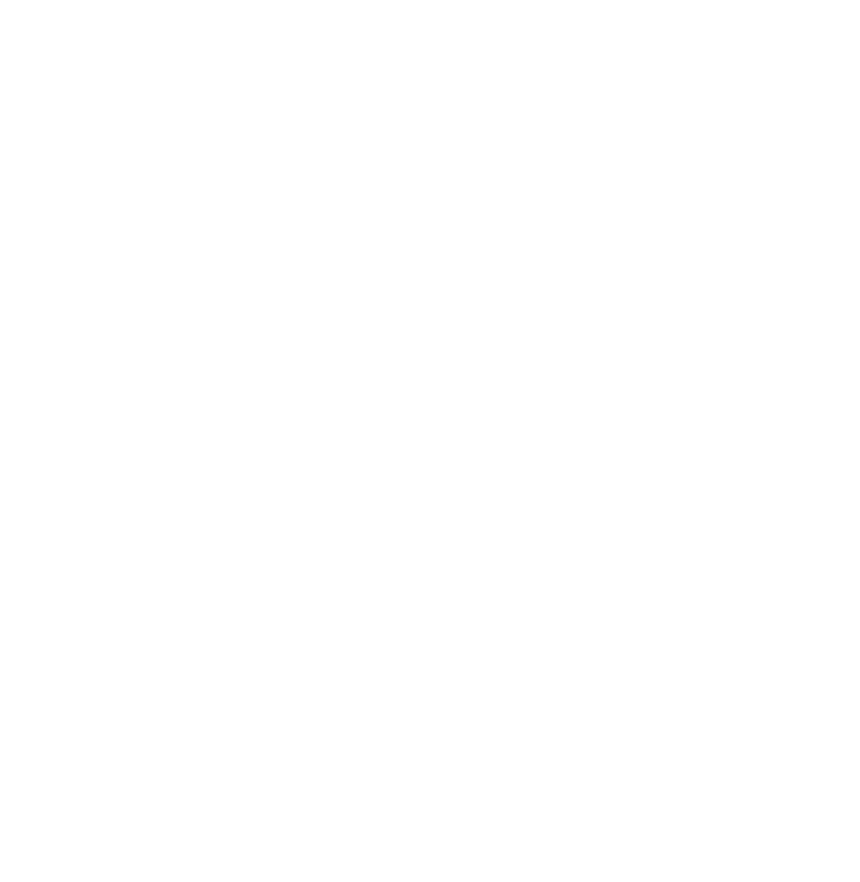
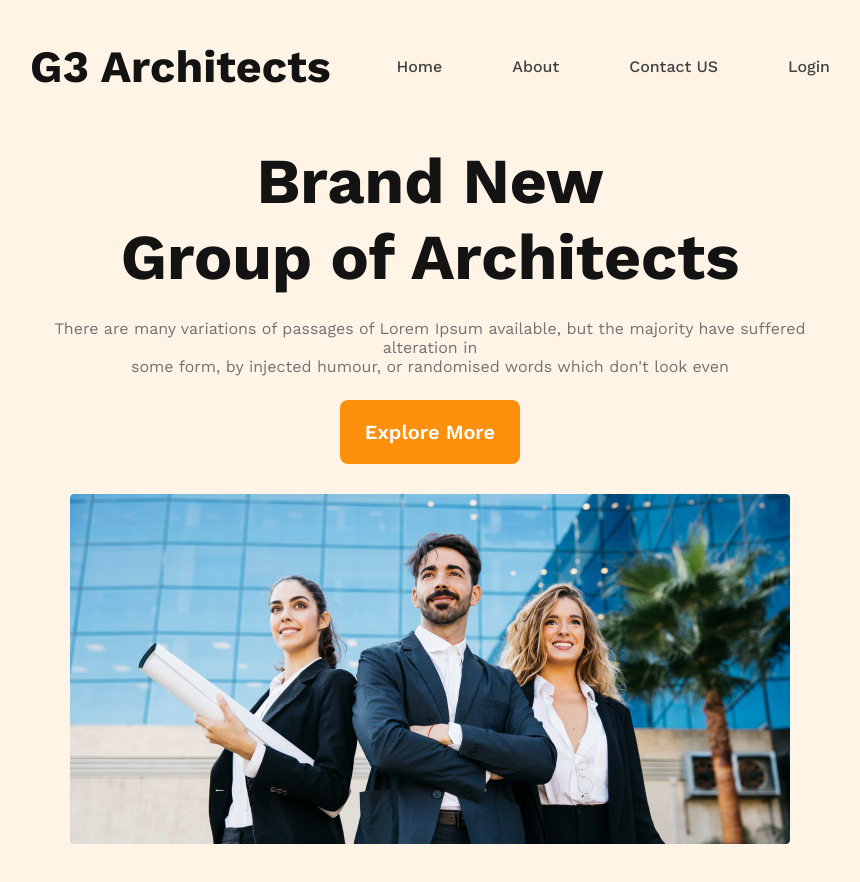
Before and after one commit to rakibaakter/g3-architects, a plain HTML site: page index.html in a window 1280 px wide. Shown: the whole page, without its empty margins (210-1070 px from the left). Before the commit the page ends 800 px from the top, so only its background shows below. Drawn offline with nearby package versions, Linux system fonts and the light colour scheme.

Commit message:
header section added

```diff
--- a/css/media.css
+++ b/css/media.css
@@ -0,0 +1,21 @@
+/* for mobile devices */
+@media screen and (max-width : 576px) {
+    header{
+        padding: 10px;
+    }
+    nav{
+        flex-direction: column;
+        gap: 20px;
+    }
+}
+
+
+/* for tablet devices */
+@media screen and (min-width : 576px) and (max-width : 992px) {
+    header{
+        padding: 10px;
+    }
+    nav ul{
+        gap: 25px;
+    }
+}
--- a/css/style.css
+++ b/css/style.css
@@ -0,0 +1,66 @@
+/* work san google fonts */
+@import url('https://fonts.googleapis.com/css2?family=Lato:wght@400;700&family=Work+Sans:wght@400;500;600;700&display=swap');
+
+/* shared styles */
+*{
+    margin: 0;
+    padding: 0;
+    font-family: 'Lato', sans-serif;
+    font-family: 'Work Sans', sans-serif;
+}
+.section-title{
+    color:#131313;
+    font-size: 2.8rem;
+    font-weight: 700;
+}
+.title{
+    color: #131313;
+    text-align: center;
+    font-size: 4rem;
+    font-weight: 700;
+}
+.gray-description{
+    color: #727272;
+    margin: 24px 0px;
+}
+.btn-primary{
+    color: #FFF;
+    text-align: center;
+    font-size: 1.25rem;
+    font-weight: 600;
+    border-radius: 8px;
+    background: #FF900E;
+    padding: 20px 25px;
+    border: none;
+    margin-bottom: 30px;
+}
+
+/* header section  */
+header{
+    background: rgba(255, 144, 14, 0.10);
+    padding: 40px 240px;
+}
+nav{
+    display: flex;
+    align-items: center;
+    justify-content: space-between;
+}
+nav  ul{
+    display: flex;
+    justify-content: space-between;
+    gap: 70px;
+    list-style: none;
+}
+nav a{
+    text-decoration: none;
+    color: #424242;
+    font-weight: 500;
+}
+.banner-container{
+    margin: 50px auto;
+    text-align: center;
+}
+.banner-img img{
+    width: 90%;
+    margin: auto;
+}
--- a/index.html
+++ b/index.html
@@ -8,6 +8,24 @@
     <link rel="stylesheet" href="css/media.css">
 </head>
 <body>
-
+    <header>
+        <nav>
+            <h3 class="section-title">G3 Architects</h3>
+            <ul>
+                <li><a href="">Home</a></li>
+                <li><a href="">About</a></li>
+                <li><a href="">Contact US</a></li>
+                <li><a href="">Login</a></li>
+            </ul>
+        </nav>
+        <div class="banner-container">
+            <h1 class="title">Brand New <br>Group of Architects</h1>
+            <p class="gray-description">There are many variations of passages of Lorem Ipsum available, but the majority have suffered alteration in <br>some form, by injected humour, or randomised words which don't look even</p>
+            <button class="btn-primary">Explore More</button>
+            <div class="banner-img">
+                <img src="images/banner.png" alt="" srcset="">
+            </div>
+        </div>
+    </header>
 </body>
 </html>
```
